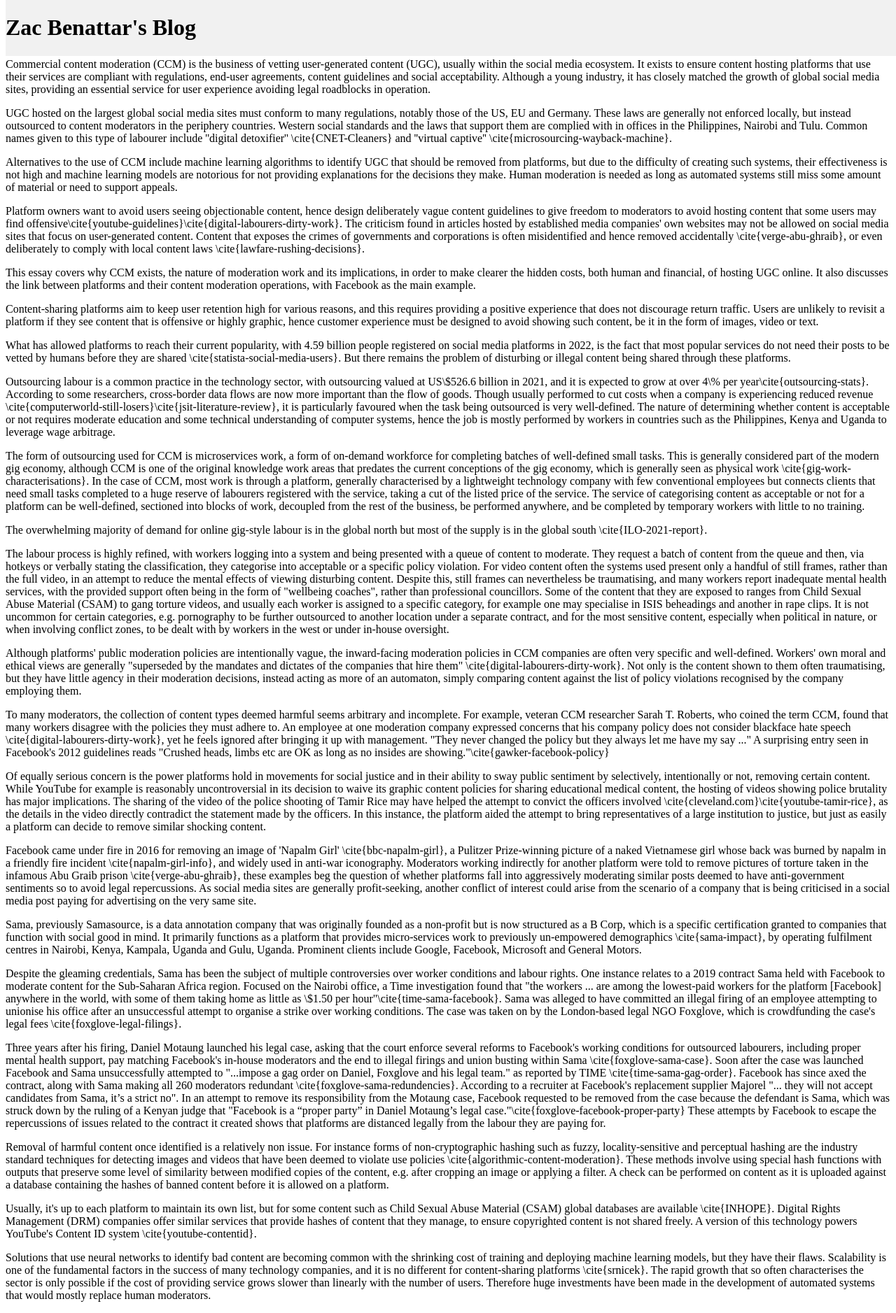
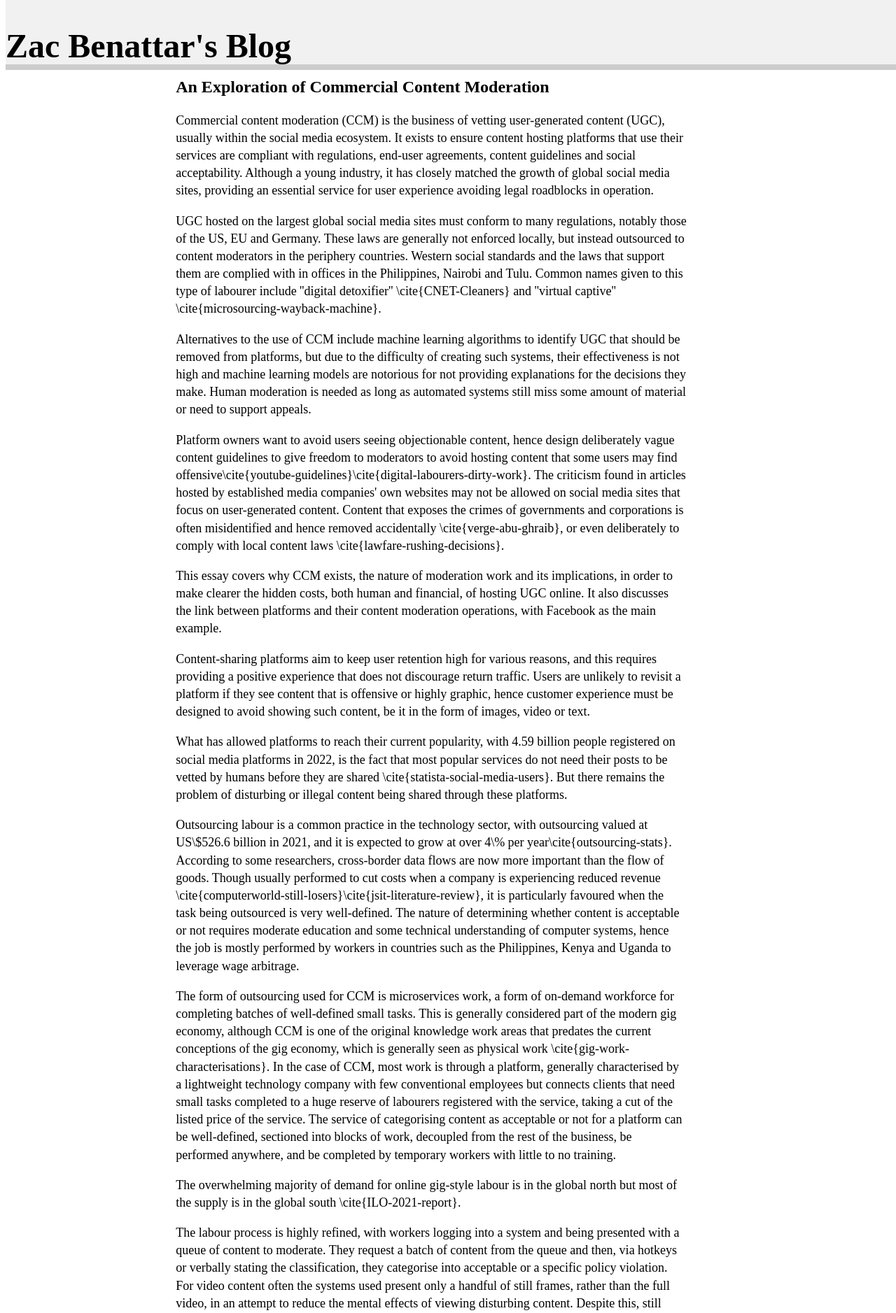
Before and after one commit to Zac-Benattar/PersonalWebsite, a Django app: page /posts/blogpost/1/ in a window 1280 px wide. Shown: the top 1877 px of the page at 70% size. Run offline with Django 4.2, Linux system fonts and the light colour scheme; data comes from the database, SQL or seed files in the repository; both versions use the stored data as it was after the commit; some libraries are stand-ins or nearby versions.

Commit message:
Added some css to blog page

```diff
--- a/mysite/posts/templates/posts/blog_post_detail.html
+++ b/mysite/posts/templates/posts/blog_post_detail.html
@@ -12,22 +12,23 @@
     <script src="{% static 'js/navbarScrollIndicator.js' %}"></script>
   </head>
 
-  <header>
+  <body>
     <div class="header">
+      <div class="title-container">
         <h1 class="logo">Zac Benattar's Blog</h1>
       </div>
+
       <div class="progress-container">
         <div class="progress-bar" id="myBar"></div>
       </div>
-  </header>
+    </div>
 
-  <div class="main">
     <div class="content">
-      <body>
-        <h2 class="headline">{{ blogpost.title }}</h2>
+      <div class="title-section">
+        <h1 class="headline">{{ blogpost.title }}</h1>
+      </div>
 
-        {{ blogpost.body | safe | linebreaks }}
+      <div class="text-body">{{ blogpost.body | safe | linebreaks }}</div>
+    </div>
   </body>
-    </div>
-  </div>
 </html>
--- a/mysite/static/css/blog_post_detail.css
+++ b/mysite/static/css/blog_post_detail.css
@@ -1,10 +1,26 @@
+body {
+  padding-top: 90px;
+  padding-bottom: 30px;
+  width: 95%;
+  line-height: 1.4;
+  font-size: 70%;
+}
+
 /* Style the header: fixed position (always stay at the top) */
 .header {
   position: fixed;
   top: 0;
   z-index: 1;
   width: 100%;
+  height: 100px;
   background-color: #f1f1f1;
+}
+
+/* The progress container (grey background) */
+.title-container {
+  width: 100%;
+  height: 60px;
+  font-size: 24px;
 }
 
 /* The progress container (grey background) */
@@ -17,6 +33,26 @@
 /* The progress bar (scroll indicator) */
 .progress-bar {
   height: 8px;
-    background: #04AA6D;
+  background: #04aa6d;
   width: 0%;
 }
+
+.title-section {
+  margin-top: 10px;
+  margin-bottom: 10px;
+  margin-left: 20%;
+  margin-right: 20%;
+}
+
+.headline {
+  font-size: 24px;
+  font-weight: bold;
+  margin-top: 10px;
+  margin-bottom: 10px;
+}
+
+.text-body {
+  font-size: 18px;
+  margin-right: 20%;
+  margin-left: 20%;
+}
```
Also changed, not shown: mysite/db.sqlite3 (added). Lines whose indentation alone changed are shown as unchanged.
